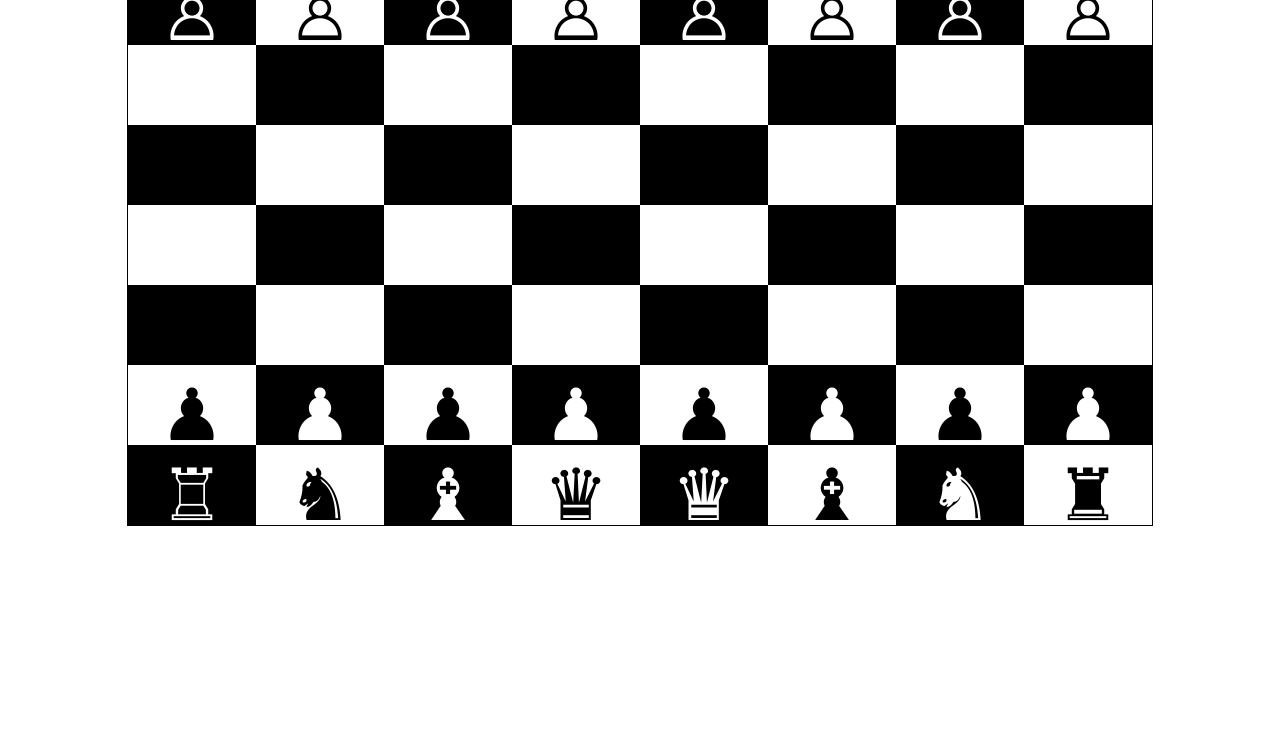
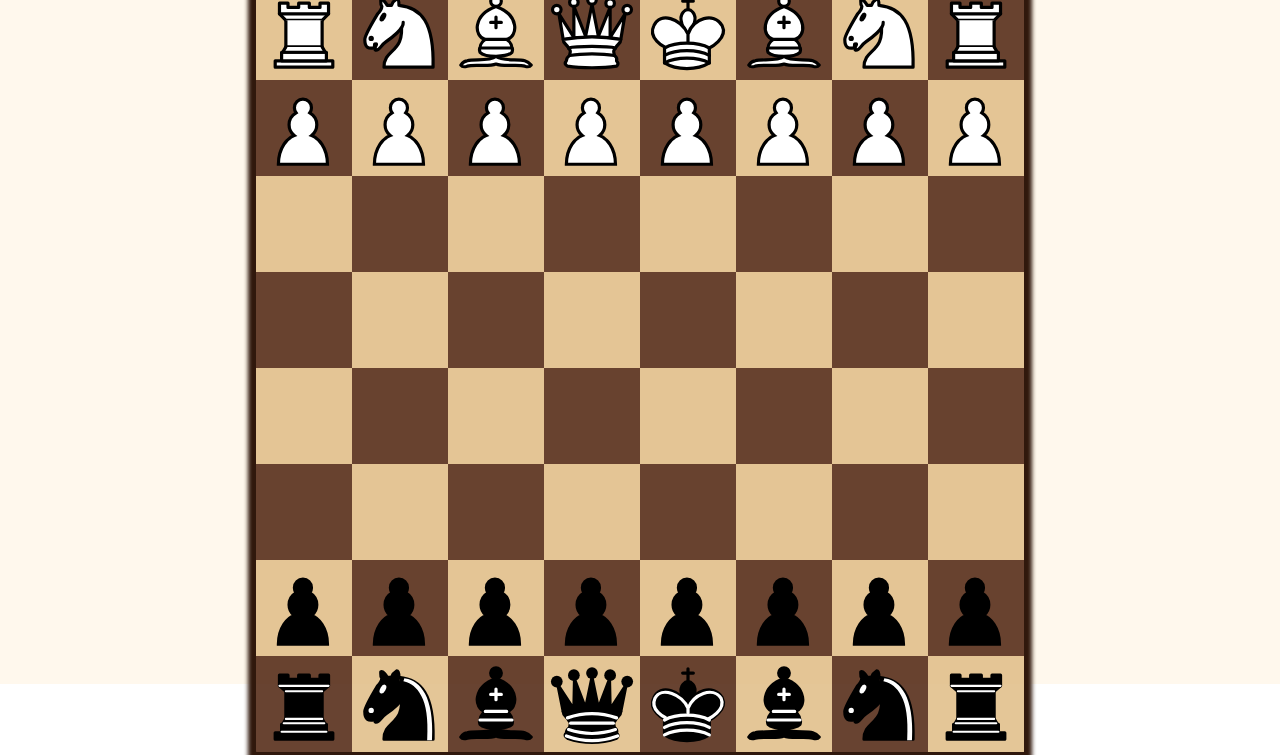
Before and after one commit to paulo-menezes/vanilla-chess, a website: page index.html in a window 1280 px wide. Shown: the part 116-871 px from the top of the page. Before the commit the page ends 800 px from the top, so only its background shows below. Drawn offline with Linux system fonts and the light colour scheme.

Commit message:
Look and feel improvements

```diff
--- a/index.html
+++ b/index.html
@@ -5,13 +5,22 @@
     <meta name="viewport" content="width=device-width, initial-scale=1.0">
     <meta http-equiv="X-UA-Compatible" content="ie=edge">
     <link rel="stylesheet" href="styles/styles.css">
-    <title>Chess Test</title>
+    <link href="https://fonts.googleapis.com/css?family=Comfortaa&display=swap" rel="stylesheet">
+    <title>Vanilla Chess</title>
   </head>
   <body>
-    <div class="content"></div>
-    <script type="text/javascript" src="scripts/main.js"></script>
+    <main class="viewport">
+      <nav>
+        <img src="images/logo.png">
+      </nav>
+      <section class="content"></section>
+    </main>
+    <script type="module" src="scripts/main.js"></script>
     <audio id='dropSound'>
       <source src="sounds/base.ogg" type="audio/ogg">
     </audio>
+    <audio id='forbiddenSound'>
+      <source src="sounds/forbidden.wav" type="audio/wav">
+    </audio>
   </body>
 </html>
--- a/scripts/main.js
+++ b/scripts/main.js
@@ -1,41 +1,52 @@
+// TODO: Pieces specific movements
+// TODO: Timer
+// TODO: Scores
+// TODO: Responsiveness
+// TODO: Background songs
+
 function initialize() {
+  const colors = ['rgba(226, 192, 140, 0.9)', 'rgba(88, 47, 27, 0.9)'];
+
+  const whitePawn = 'svg/white_pawn.svg';
+  const whitePieces = ['svg/white_rook.svg', 'svg/white_knight.svg',
+    'svg/white_bishop.svg', 'svg/white_queen.svg', 'svg/white_king.svg',
+    'svg/white_bishop.svg', 'svg/white_knight.svg', 'svg/white_rook.svg'
+  ];
+
+  const blackPawn = 'svg/black_pawn.svg';
+  const blackPieces = [ 'svg/black_rook.svg', 'svg/black_knight.svg',
+    'svg/black_bishop.svg', 'svg/black_queen.svg', 'svg/black_king.svg',
+    'svg/black_bishop.svg', 'svg/black_knight.svg', 'svg/black_rook.svg'
+  ];
+
   const content = document.querySelector('.content');
-
-  const colors = ['white', 'black'];
-
-  const whitePieces = ['♖', '♘', '♗', '♕', '♔', '♗', '♘', '♖'];
-  const blackPieces = ['♖', '♞', '♝', '♛', '♛', '♝', '♞', '♜'];
 
   let line = 1;
   let column = 0;
   let colorIndex = 0;
 
   for (let i = 1; i <= 64; i++) {
-    const div = document.createElement('div');
-    div.id = 'square' + i;
-    div.addEventListener('drop', onDrop);
-    div.addEventListener('dragover', allowDrop);
-    div.style.backgroundColor = colors[colorIndex];
-    colorIndex = colorIndex > 0 ? colorIndex - 1 : colorIndex + 1;
-    div.style.color = colors[colorIndex];
+    const square = createSquare('square' + i, colors[colorIndex]);
 
     if (line === 1) {
-      div.appendChild(createPiece(whitePieces[column]));
+      placePiece(square, whitePieces[column], 'white');
       column++;
     }
 
     if (line === 2) {
-      div.appendChild(createPiece('♙'));
+      placePiece(square, whitePawn, 'white');
     }
 
     if (line === 7) {
-      div.appendChild(createPiece('♟'));
+      placePiece(square, blackPawn, 'black');
     }
 
     if (line === 8) {
-      div.appendChild(createPiece(blackPieces[column]));
+      placePiece(square, blackPieces[column], 'black');
       column++;
     }
+
+    colorIndex = colorIndex > 0 ? colorIndex - 1 : colorIndex + 1;
 
     // when line changed
     if (i % 8 === 0) {
@@ -44,48 +55,77 @@ function initialize() {
       colorIndex = colorIndex > 0 ? colorIndex - 1 : colorIndex + 1;
     }
 
-    content.appendChild(div);
+    content.appendChild(square);
   }
-}
-
-function createPiece(text) {
-  const span = document.createElement('span');
-  span.id = 'piece' + ++pieceId;
-  span.innerText = text;
-  span.tabIndex = 0;
-  span.draggable = true;
-  span.addEventListener('dragstart', onDragStart);
-
-  return span;
 }
 
 function allowDrop(e) {
   e.preventDefault();
 }
 
+function createSquare(id, color) {
+  const square = document.createElement('div');
+  square.id = id;
+  square.style.backgroundColor = color;
+  square.addEventListener('drop', onDrop);
+  square.addEventListener('dragover', allowDrop);
+
+  return square;
+}
+
+function placePiece(square, src, colorName) {
+  const piece = document.createElement('img');
+  piece.id = 'piece' + ++pieceId;
+  piece.src = src;
+  piece.setAttribute('data-color', colorName);
+  piece.draggable = true;
+  piece.addEventListener('dragstart', onDragStart);
+
+  square.appendChild(piece);
+}
+
 function onDragStart(e) {
-  console.log('onDragStart', e);
+  console.log('onDragStart', e.target);
   const piece = document.getElementById(e.target.id);
-  e.dataTransfer.setData('square', piece.parentElement.id);
-  e.dataTransfer.setData('piece', piece.id);
+  e.dataTransfer.setData('pastSquareId', piece.parentElement.id);
+  e.dataTransfer.setData('pieceSrc', piece.src);
+  e.dataTransfer.setData('pieceColor', piece.getAttribute('data-color'));
 }
 
 function onDrop(e) {
   e.preventDefault();
-  console.log('onDrop', e);
-  const newSquare = document.getElementById(e.target.id);
-  if (newSquare.childNodes.length > 0) {
-    return;
+  if (e.target instanceof HTMLDivElement) {
+    const newSquare = document.getElementById(e.target.id);
+    placePiece(
+      newSquare,
+      e.dataTransfer.getData('pieceSrc'),
+      e.dataTransfer.getData('pieceColor')
+    );
+    document.getElementById('dropSound').play();
+
+    const pastSquareId = e.dataTransfer.getData('pastSquareId');
+    const pastSquare = document.getElementById(pastSquareId);
+    pastSquare.removeChild(pastSquare.childNodes[0]);
+  } else {
+    const capturedPiece = document.getElementById(e.target.id);
+    const pieceColor = e.dataTransfer.getData('pieceColor');
+    if (capturedPiece.getAttribute('data-color') !== pieceColor) {
+      const newSquare = capturedPiece.parentElement;
+      newSquare.removeChild(newSquare.childNodes[0]);
+      placePiece(
+        newSquare,
+        e.dataTransfer.getData('pieceSrc'),
+        pieceColor
+      );
+      document.getElementById('dropSound').play();
+
+      const pastSquareId = e.dataTransfer.getData('pastSquareId');
+      const pastSquare = document.getElementById(pastSquareId);
+      pastSquare.removeChild(pastSquare.childNodes[0]);
+    } else {
+      document.getElementById('forbiddenSound').play();
+    }
   }
-  document.getElementById('dropSound').play();
-  const squareId = e.dataTransfer.getData('square');
-  const pieceId = e.dataTransfer.getData('piece');
-
-  const currSquare = document.getElementById(squareId);
-  const piece = document.getElementById(pieceId);
-
-  currSquare.removeChild(piece);
-  newSquare.appendChild(createPiece(piece.innerText));
 }
 
 let pieceId = 0;
--- a/styles/styles.css
+++ b/styles/styles.css
@@ -52,28 +52,47 @@ table {
 }
 /* CSS RESET ENDING */
 
+:root {
+  --square-width: 96px;
+  --square-height: 96px;
+  --nav-height: 100px;
+}
+
+.viewport {
+  display: grid;
+  grid-template-rows: var(--nav-height) auto;
+  height: 100vh;
+  width: 100vw;
+  background-color: #fff8ed;
+  font-size: 16px;
+}
+
+.viewport > nav {
+  width: 100%;
+  height: var(--nav-height);
+  background-color: #fff3e1;
+  text-align: center;
+  box-shadow: 0px 1px 8px 1px #888888;
+}
+
+.viewport > nav > img {
+  height: var(--nav-height);
+}
+
 .content {
   display: grid;
-  grid-template-columns: repeat(8, 10vw);
-  grid-template-rows: repeat(8, 10vh);
-  font-size: 1em;
-  margin: 0 auto;
-  border: 1px black solid;
-  width: 80vw;
-  height: 80vh;
+  grid-template-columns: repeat(8, var(--square-width));
+  grid-template-rows: repeat(8, var(--square-height));
+  margin: auto auto;
+  box-shadow: 0px 0px 4px 8px rgb(48, 24, 12);
+  border-radius: 1px;
 }
 
-.content div {
-  width: 10vw;
-  height: 10vh;
-  text-align: center;
-  font-size: 4.5em;
+.content * {
+  width: var(--square-width);
+  height: var(--square-height);
 }
 
-.content div > span {
-  vertical-align: sub;
-}
-
-.content div > span:hover {
+.content div > img:hover {
   cursor: pointer;
 }
```
Also changed, not shown: package.json (added, +12 -0 lines), images/logo.png (added), svg/black_bishop.svg (added), svg/black_king.svg (added), svg/black_knight.svg (added), svg/black_pawn.svg (added), svg/black_queen.svg (added), svg/black_rook.svg (added), svg/white_bishop.svg (added), svg/white_king.svg (added), svg/white_knight.svg (added), svg/white_pawn.svg (added), svg/white_queen.svg (added), svg/white_rook.svg (added), 3 other files.
